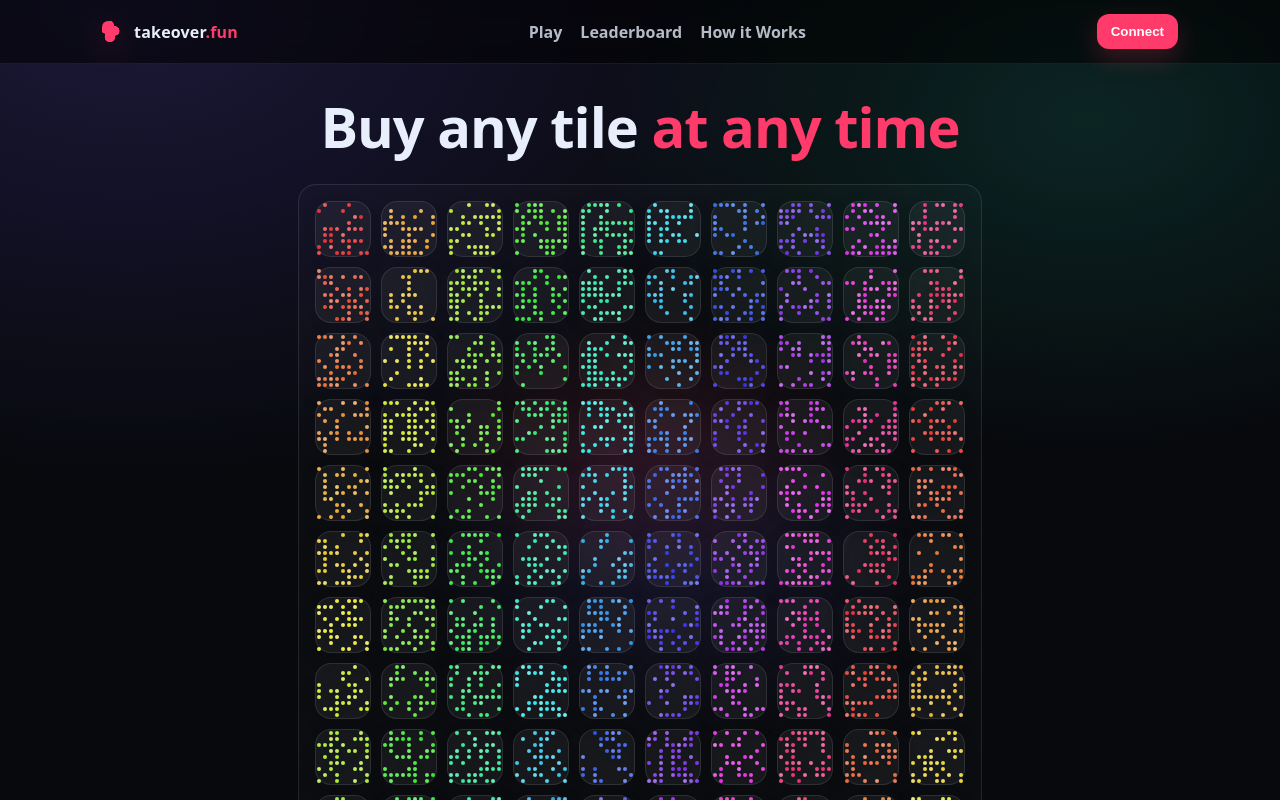
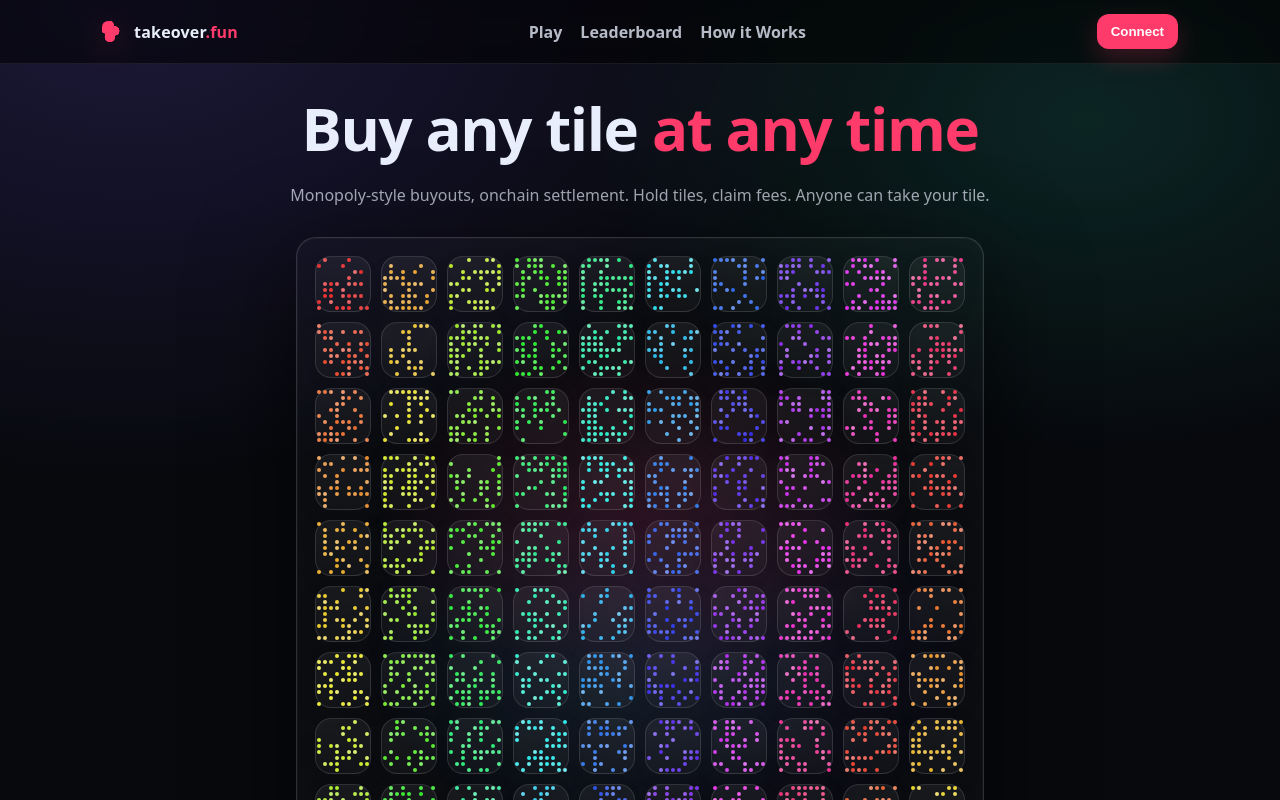
Before and after one commit to dumkeacee149-blip/takeover-bsc, a Next.js app in the folder web/: page / in a window 1280 px wide. Shown: the top 800 px of the page. Built offline with nearby package versions, Linux system fonts and the light colour scheme.

Commit message:
feat(ui): polish landing hierarchy + board glow/hover

```diff
--- a/web/app/globals.css
+++ b/web/app/globals.css
@@ -74,21 +74,29 @@ a{color:inherit}
 /* HERO like takeover.fun */
 .hero{min-height:calc(100vh - 70px);display:flex;align-items:center;justify-content:center}
 .heroInner{width:100%;max-width:920px;padding:34px 20px;display:flex;flex-direction:column;align-items:center;gap:18px}
-.heroTitle{margin:0;font-size:56px;letter-spacing:-1px;line-height:1.03;text-align:center;font-weight:900}
+.heroTitle{margin:0;font-size:60px;letter-spacing:-1.4px;line-height:1.02;text-align:center;font-weight:900}
 .heroAccent{color:#ff3b6b}
+.heroTagline{max-width:820px;text-align:center;color:rgba(232,238,252,.70);line-height:1.6;margin-top:6px}
 .heroBoard{margin-top:10px}
-.heroCtas{display:flex;gap:12px;flex-wrap:wrap;justify-content:center;margin-top:6px}
-.heroSub{max-width:760px;text-align:center;line-height:1.6;color:rgba(232,238,252,.62)}
+.heroCtas{display:flex;gap:12px;flex-wrap:wrap;justify-content:center;margin-top:10px}
+.heroSub{max-width:820px;text-align:center;line-height:1.6;color:rgba(232,238,252,.62)}
 .heroFooter{display:flex;gap:10px;flex-wrap:wrap;justify-content:center;margin-top:6px}
 
 /* Pixel board */
 .boardWrap{position:relative}
-.board{display:grid;grid-template-columns:repeat(10, 56px);gap:10px;padding:16px;border-radius:18px;border:1px solid rgba(255,255,255,.10);background:rgba(255,255,255,.02)}
-.boardTile{width:56px;height:56px;border-radius:16px;border:1px solid rgba(255,255,255,.10);background:rgba(255,255,255,.05);display:flex;align-items:center;justify-content:center}
-.boardTile:hover{border-color:rgba(255,255,255,.22);background:rgba(255,255,255,.07)}
+.board{display:grid;grid-template-columns:repeat(10, 56px);gap:10px;padding:18px;border-radius:20px;border:1px solid rgba(255,255,255,.14);background:rgba(255,255,255,.02);box-shadow:0 30px 100px rgba(0,0,0,.65), inset 0 0 0 1px rgba(255,255,255,.03)}
+.boardTile{width:56px;height:56px;border-radius:16px;border:1px solid rgba(255,255,255,.12);background:linear-gradient(180deg, rgba(255,255,255,.06), rgba(255,255,255,.03));display:flex;align-items:center;justify-content:center;transition:transform .12s ease, border-color .12s ease, filter .12s ease}
+.boardTile:hover{border-color:rgba(255,255,255,.26);transform:translateY(-1px);filter:drop-shadow(0 10px 18px rgba(0,0,0,.35))}
 .tileIcon{display:grid;grid-template-columns:repeat(9, 4px);gap:2px;filter: drop-shadow(0 6px 10px rgba(0,0,0,.35))}
 .tilePx{width:4px;height:4px;border-radius:2px}
-.boardGlow{position:absolute;inset:-40px;z-index:-1;background:radial-gradient(400px 260px at 50% 40%, rgba(255,59,107,.12), transparent 55%), radial-gradient(420px 280px at 55% 55%, rgba(124,92,255,.10), transparent 60%)}
+.boardGlow{position:absolute;inset:-55px;z-index:-1;
+  background:
+    radial-gradient(460px 300px at 50% 42%, rgba(255,59,107,.14), transparent 60%),
+    radial-gradient(520px 360px at 54% 58%, rgba(124,92,255,.10), transparent 62%),
+    radial-gradient(420px 260px at 46% 62%, rgba(45,243,197,.06), transparent 58%);
+  animation: glow 4.6s ease-in-out infinite;
+}
+@keyframes glow{0%,100%{opacity:.85;transform:translateY(0)}50%{opacity:1;transform:translateY(-4px)}}
 
 /* Existing pages */
 .sectionTitle{display:flex;align-items:center;justify-content:space-between;gap:10px;margin-bottom:10px}
--- a/web/app/page.tsx
+++ b/web/app/page.tsx
@@ -8,6 +8,9 @@ export default function Home() {
         <h1 className="heroTitle">
           Buy any tile <span className="heroAccent">at any time</span>
         </h1>
+        <div className="heroTagline">
+          Monopoly-style buyouts, onchain settlement. Hold tiles, claim fees. Anyone can take your tile.
+        </div>
 
         <div className="heroBoard">
           <PixelBoard size={10} />
@@ -23,13 +26,14 @@ export default function Home() {
         </div>
 
         <div className="heroSub">
-          Each tile earns 1% of the coin’s fees. New owner buys out the previous owner (minus protocol fee). 🦞
+          Each tile earns 1% of the coin’s fees. New owner buys out the previous owner (minus protocol fee). <span className="subtle">🦞</span>
         </div>
 
         <div className="heroFooter">
           <span className="pill">BSC testnet</span>
           <span className="pill">10×10 grid</span>
           <span className="pill">×1.1 price</span>
+          <span className="pill">90/10 split</span>
         </div>
       </div>
     </main>
```
